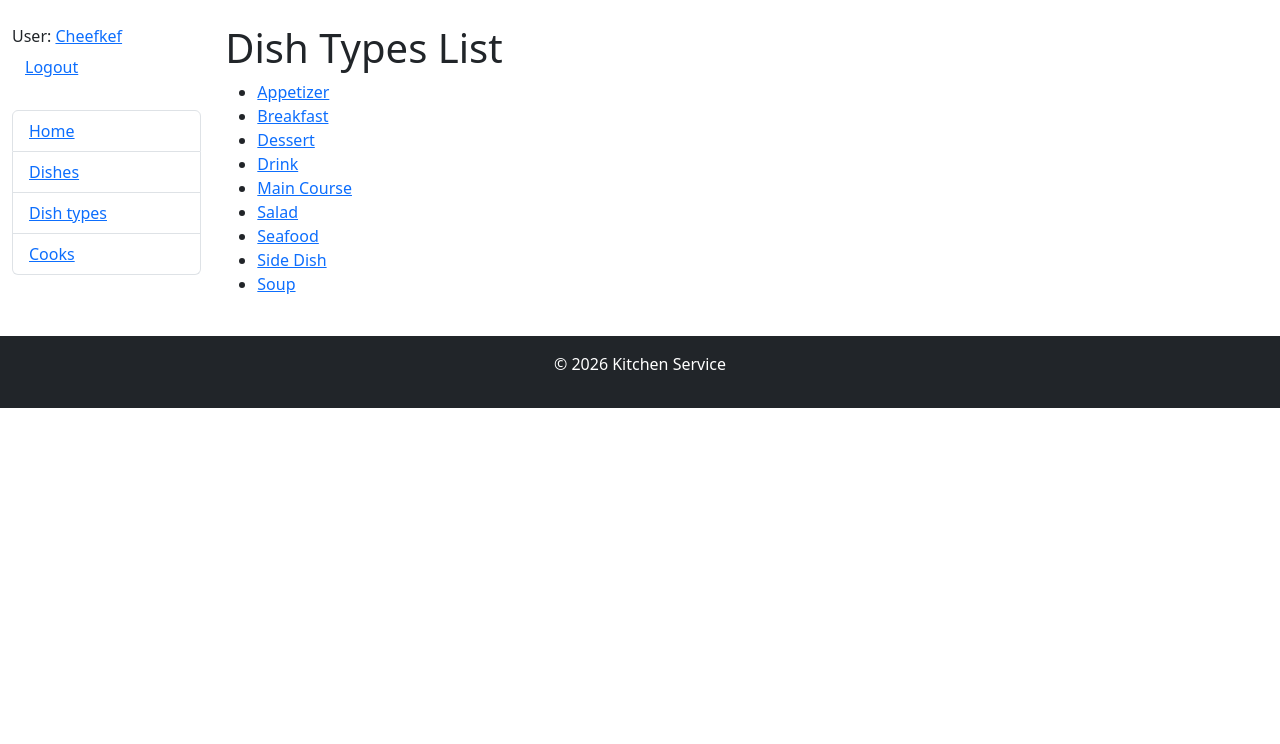
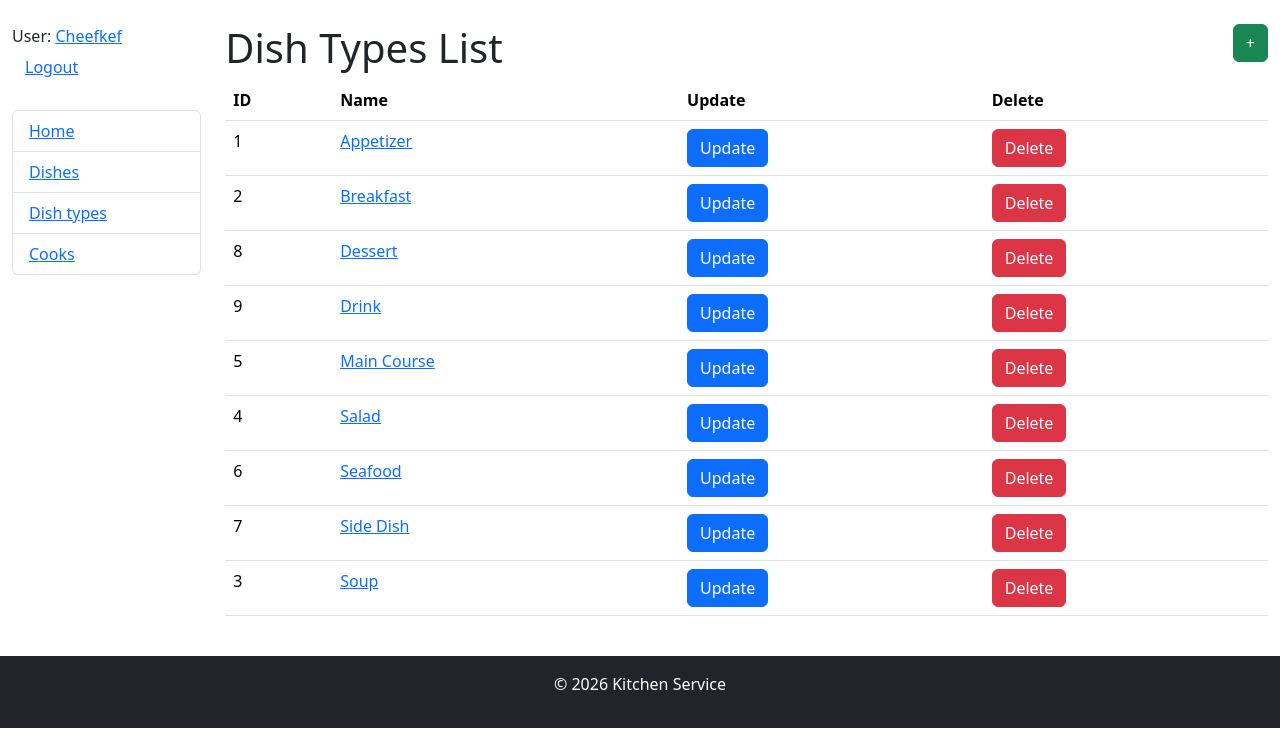
Before and after one commit to sasharyabokon/kitchen-service, a Django app: page /kitchen/dish-type/ in a window 1280 px wide. Shown: the part 56-800 px from the top of the page. Run offline with Django 5.2, Linux system fonts and the light colour scheme; a user stored in the database is signed in; data comes from the database, SQL or seed files in the repository.

Commit message:
Add full CRUD functionality for DishType model

```diff
--- a/kitchen/urls.py
+++ b/kitchen/urls.py
@@ -8,12 +8,17 @@ from kitchen.views import (
     DishTypeDetailView,
     CookDetailView,
     DishDetailView,
-
+    DishTypeCreateView,
+    DishTypeUpdateView,
+    DishTypeDeleteView,
 )
 
 urlpatterns = [
     path("",index, name="index"),
     path("dish-type/", DishTypeListView.as_view(), name="dish-type-list"),
+    path("dish-type/create/", DishTypeCreateView.as_view(), name="dish-type-create"),
+    path("dish-type-update/<int:pk>/", DishTypeUpdateView.as_view(), name="dish-type-update"),
+    path("dish-type-delete/<int:pk>/", DishTypeDeleteView.as_view(), name="dish-type-delete"),
     path("dish/", DishListView.as_view(), name="dish-list"),
     path("cooks/", CookListView.as_view(), name="cooks-list"),
     path("dish-type/<int:pk>/", DishTypeDetailView.as_view(), name="dish-type-detail"),
--- a/kitchen/views.py
+++ b/kitchen/views.py
@@ -2,7 +2,8 @@ from django.contrib.auth.decorators import login_required
 from django.contrib.auth.mixins import LoginRequiredMixin
 from django.shortcuts import render
 from django.http import HttpResponse, HttpRequest
-from django.views.generic import ListView, DetailView
+from django.urls import reverse_lazy
+from django.views.generic import ListView, DetailView, CreateView, UpdateView, DeleteView
 
 from kitchen.models import Dish, DishType, Cook
 
@@ -37,6 +38,25 @@ class DishTypeDetailView(LoginRequiredMixin, DetailView):
     context_object_name = "dish_type"
 
 
+class DishTypeCreateView(LoginRequiredMixin, CreateView):
+    model = DishType
+    fields = "__all__"
+    success_url = reverse_lazy("kitchen:dish-type-list")
+    template_name = "kitchen/dish_type_form.html"
+
+
+class DishTypeUpdateView(LoginRequiredMixin, UpdateView):
+    model = DishType
+    fields = "__all__"
+    success_url = reverse_lazy("kitchen:dish-type-list")
+    template_name = "kitchen/dish_type_form.html"
+
+
+class DishTypeDeleteView(LoginRequiredMixin, DeleteView):
+    model = DishType
+    success_url = reverse_lazy("kitchen:dish-type-list")
+    template_name = "kitchen/dish_type_confirm_delete.html"
+
 
 class DishListView(LoginRequiredMixin, ListView):
     model = Dish
--- a/templates/kitchen/dish_type_list.html
+++ b/templates/kitchen/dish_type_list.html
@@ -1,17 +1,37 @@
-{% extends 'base.html' %}
+{% extends "base.html" %}
 
 {% block content %}
-  <h1>Dish Types List</h1>
+  <h1>
+    Dish Types List
+    <a style="float: right" href="{% url 'kitchen:dish-type-create' %}" class="btn btn-success">+</a>
+  </h1>
+
   {% if dish_type_list %}
-      <ul>
+    <table class="table">
+      <tr>
+        <th>ID</th>
+        <th>Name</th>
+        <th>Update</th>
+        <th>Delete</th>
+      </tr>
+
       {% for dish_type in dish_type_list %}
-          <li>
+        <tr>
+          <td>{{ dish_type.id }}</td>
+          <td>
             <a href="{% url 'kitchen:dish-type-detail' dish_type.id %}">
               {{ dish_type.name }}
             </a>
-          </li>
+          </td>
+          <td>
+            <a href="{% url 'kitchen:dish-type-update' pk=dish_type.id %}" class="btn btn-primary">Update</a>
+          </td>
+          <td>
+            <a href="{% url 'kitchen:dish-type-delete' pk=dish_type.id %}" class="btn btn-danger">Delete</a>
+          </td>
+        </tr>
       {% endfor %}
-      </ul>
+    </table>
   {% else %}
     <p>No dish types found.</p>
   {% endif %}
```
Also changed, not shown: templates/kitchen/dish_type_confirm_delete.html (added, +11 -0 lines), templates/kitchen/dish_type_form.html (added, +10 -0 lines). Lines whose indentation alone changed are shown as unchanged.
